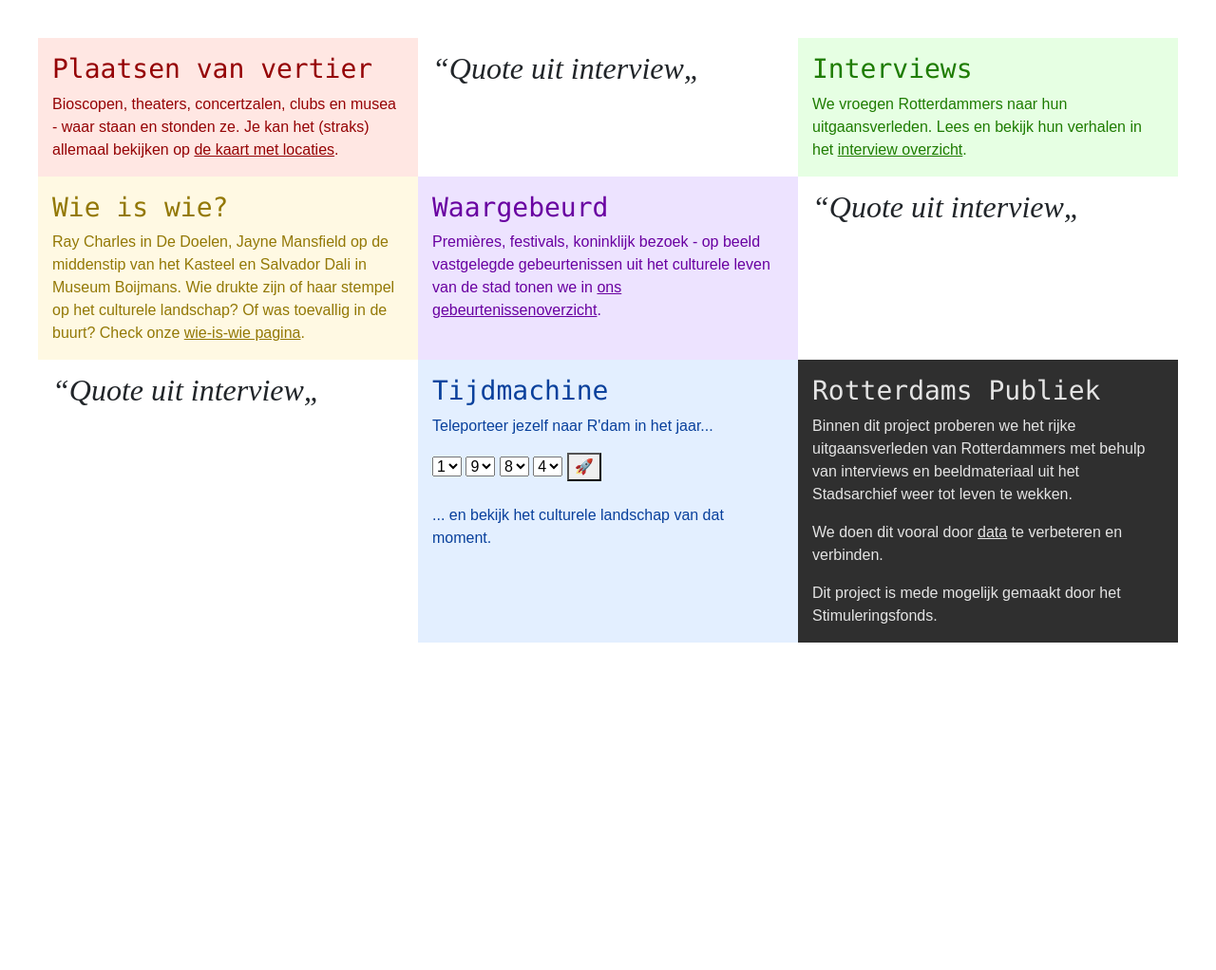
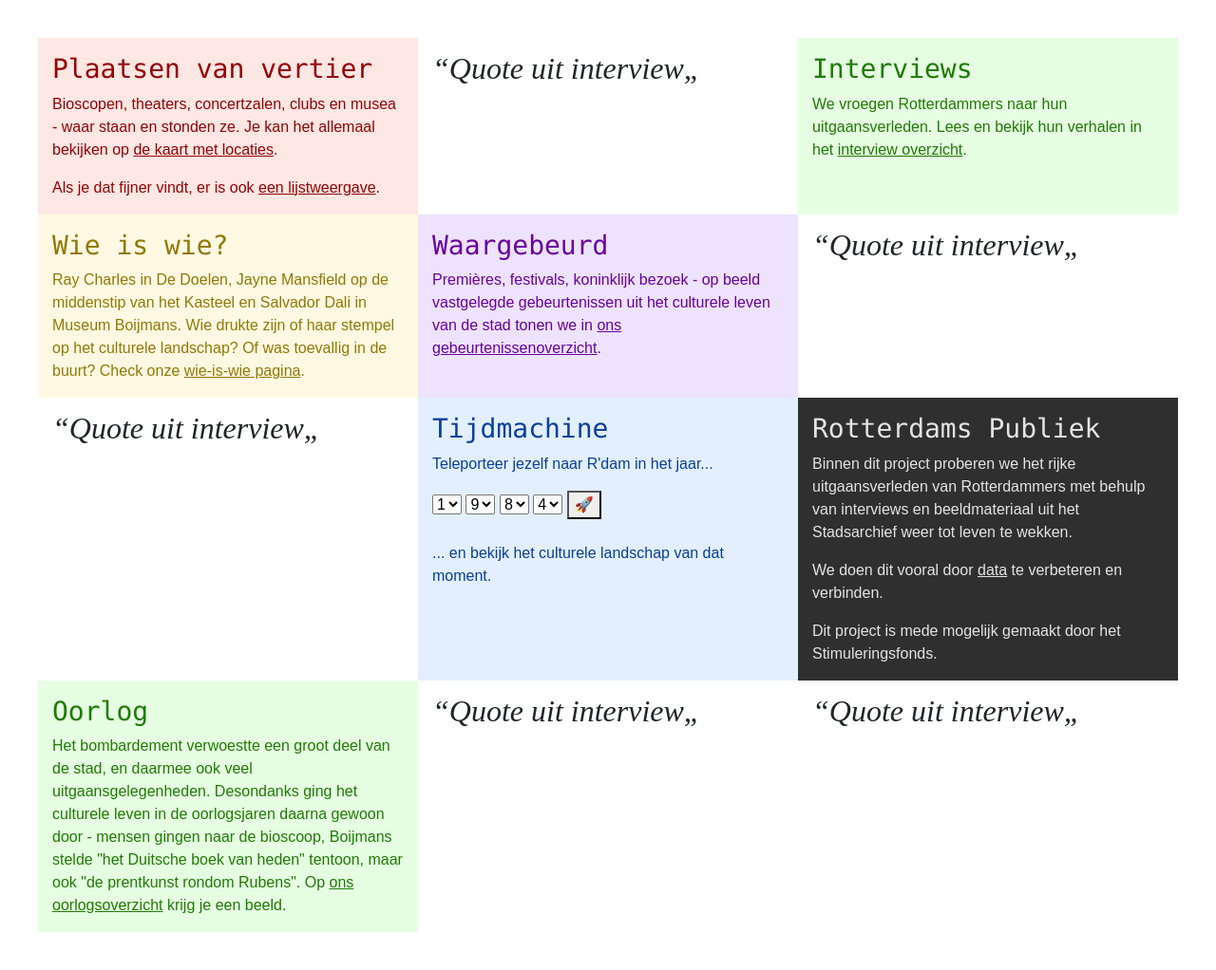
Before and after one commit to mmmenno/rotterdams-publiek, a PHP site: page / in a window 1280 px wide. Shown: the whole page at 95% size. Before the commit the page ends 677 px from the top, so only its background shows below. Run offline with PHP 8.4, Linux system fonts and the light colour scheme.

```diff
--- a/assets/css/styles.css
+++ b/assets/css/styles.css
@@ -25,7 +25,7 @@ blockquote{
 	background-color: #EDE3FF;
 	color: #6900A1;
 }
-.abt-interviews{
+.abt-interviews, .abt-war{
 	background-color: #E6FFE3;
 	color: #1E7C01;
 }
--- a/index.php
+++ b/index.php
@@ -20,7 +20,10 @@
 			<div class="col-md abt-locations">
 				<h2>Plaatsen van vertier</h2>
 				<p>
-					Bioscopen, theaters, concertzalen, clubs en musea - waar staan en stonden ze. Je kan het (straks) allemaal bekijken op <a href="locaties/">de kaart met locaties</a>.
+					Bioscopen, theaters, concertzalen, clubs en musea - waar staan en stonden ze. Je kan het allemaal bekijken op <a href="locaties/">de kaart met locaties</a>.
+				</p>
+				<p>
+					Als je dat fijner vindt, er is ook <a href="locaties/lijst.php">een lijstweergave</a>.
 				</p>
 			</div>
 			<div class="col-md quote">
@@ -111,6 +114,21 @@
 				</p>
 			</div>
 		</div>
+		<div class="row">
+			<div class="col-md abt-war">
+				<h2>Oorlog</h2>
+				<p>
+					Het bombardement verwoestte een groot deel van de stad, en daarmee ook veel uitgaansgelegenheden. Desondanks ging het culturele leven in de oorlogsjaren daarna gewoon door - mensen gingen naar de bioscoop, Boijmans stelde "het Duitsche boek van heden" tentoon, maar ook "de prentkunst rondom Rubens". Op <a href="">ons oorlogsoverzicht</a> krijg je een beeld.
+				</p>
+			</div>
+			<div class="col-md quote">
+				<blockquote>&ldquo;Quote uit interview&bdquo;</blockquote>
+			</div>
+			<div class="col-md quote">
+				<blockquote>&ldquo;Quote uit interview&bdquo;</blockquote>
+			</div>
+		</div>
+
 	</div>
 
 </body>
--- a/locaties/geojson.php
+++ b/locaties/geojson.php
@@ -7,7 +7,7 @@ PREFIX geo: <http://www.opengis.net/ont/geosparql#>
 PREFIX bag: <http://bag.basisregistraties.overheid.nl/def/bag#>
 SELECT ?item ?itemLabel ?typeLabel ?bouwjaar ?sloopjaar ?starttype ?eindtype ?naamstring ?startnaam ?eindnaam ?image ?coords ?baguri ?wkt WHERE {
 
-    VALUES ?type { wd:Q57660343 wd:Q41253 wd:Q24354 wd:Q24699794 wd:Q207694 wd:Q856584 wd:Q57659484 wd:Q1060829 }
+    VALUES ?type { wd:Q57660343 wd:Q41253 wd:Q24354 wd:Q24699794 wd:Q207694 wd:Q856584 wd:Q57659484 wd:Q1060829 wd:Q18674739 }
     ?item wdt:P131 wd:Q2680952 .
     ?item wdt:P31 ?type .
     OPTIONAL{
```
Also changed, not shown: locaties/index.php (+7 -4 lines), 1 other file.
